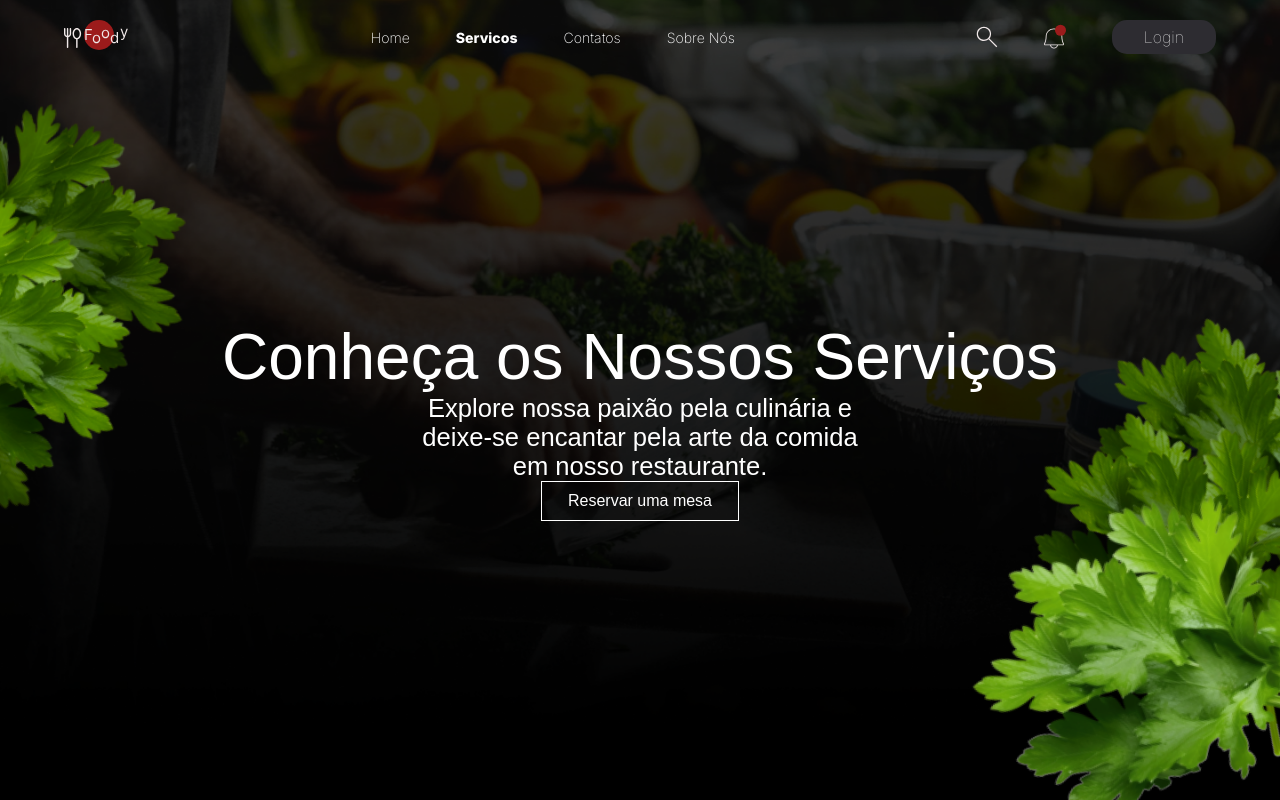
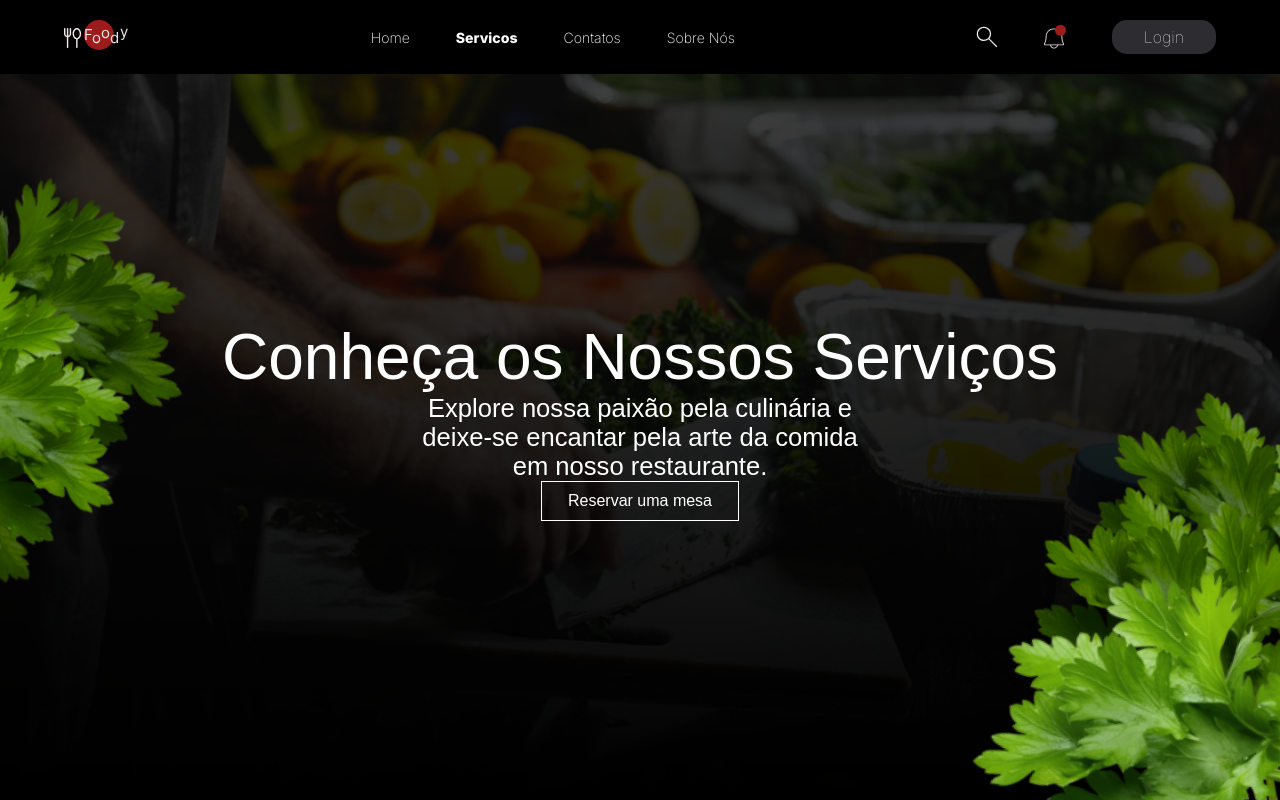
Before and after one commit to JenniGabriely01/foodyReact, a React (Vite) app: page /Servicos in a window 1280 px wide. Shown: the top 800 px of the page. Built offline with nearby package versions, Linux system fonts and the light colour scheme; a web font is replaced by a local one.

Commit message:
Consertando problemas no header

```diff
--- a/src/Componentes/Header/Header.css
+++ b/src/Componentes/Header/Header.css
@@ -10,6 +10,7 @@
     margin: 20px auto;
     font-family: "Inter", sans-serif;
     max-width: 90%;
+    top: 0;
 }
 
 .nav,
--- a/src/Pages/Contato/Contato.css
+++ b/src/Pages/Contato/Contato.css
@@ -1,3 +1,5 @@
+
+
 :root{
     --branco: #fff;
 }
--- a/src/Pages/Servicos/Servicos.css
+++ b/src/Pages/Servicos/Servicos.css
@@ -1,9 +1,3 @@
-header {
-    position: absolute;
-    left: 5%;
-    right: 5%;
-}
-
 .main-section {
     text-align: center;
     margin-bottom: 5vw;
```
